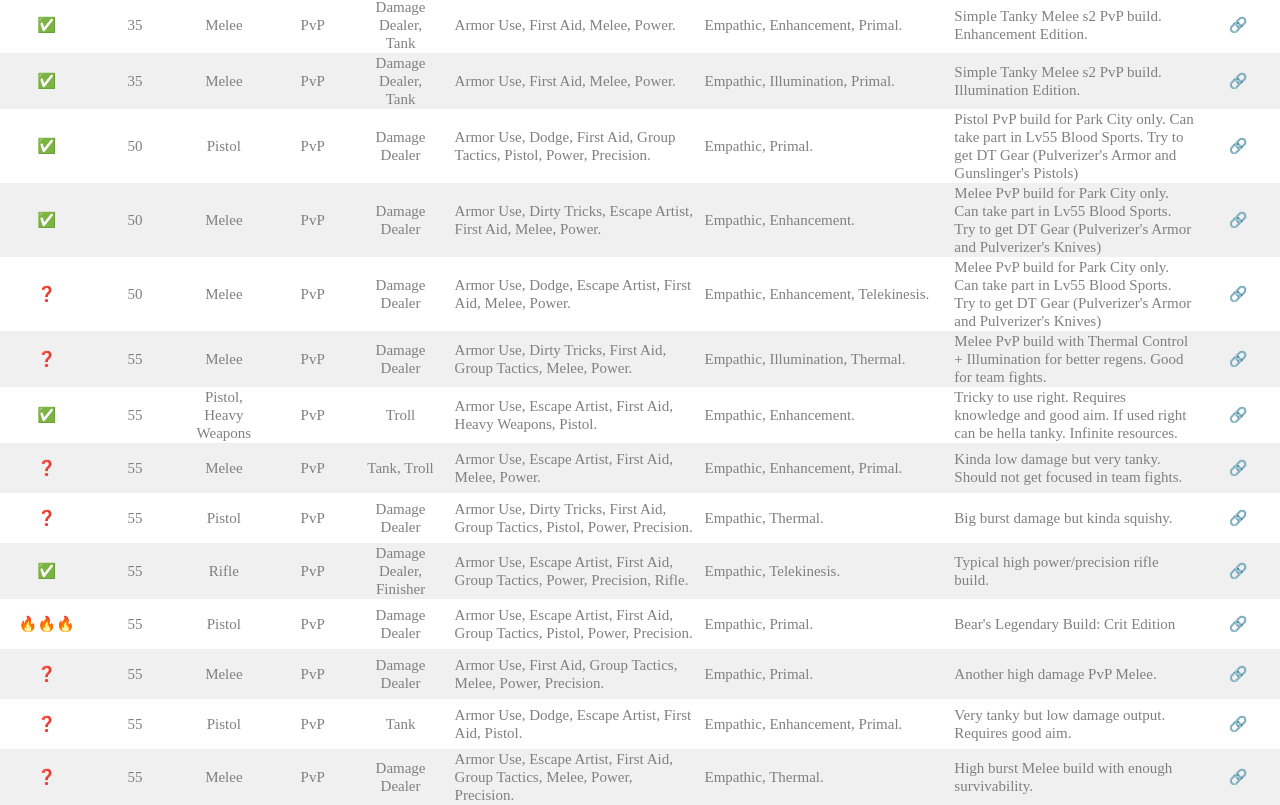
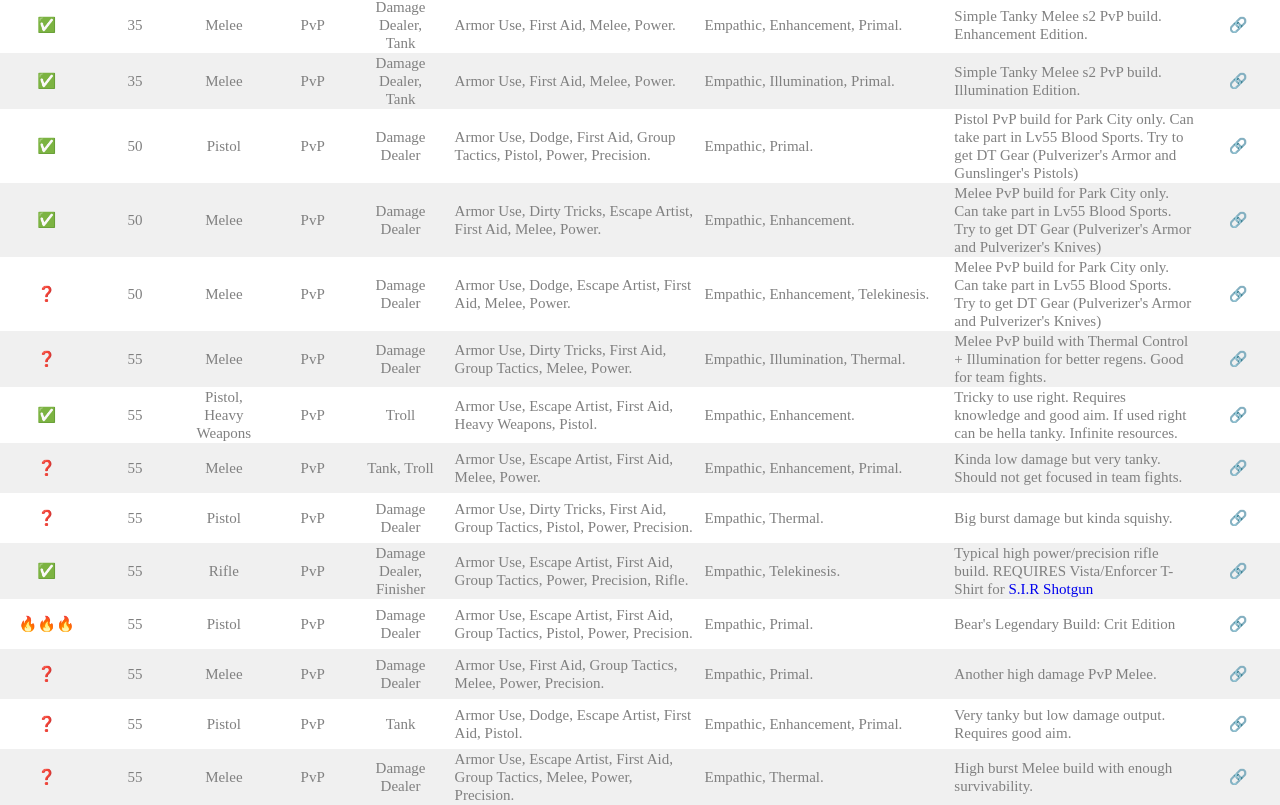
Before and after one commit to bos85/builds, a plain HTML site: page index.html in a window 1280 px wide. Shown: the part 2173-2978 px from the top of the page. Drawn offline with Linux system fonts and the light colour scheme.

Commit message:
Update index.html

```diff
--- a/index.html
+++ b/index.html
@@ -556,7 +556,7 @@
                                 <td class="column5">Damage Dealer, Finisher</td>
                                 <td class="column6">Armor Use, Escape Artist, First Aid, Group Tactics, Power, Precision, Rifle.</td>
                                 <td class="column7">Empathic, Telekinesis.</td>
-                                <td class="column8">Typical high power/precision rifle build. </td>
+                                <td class="column8">Typical high power/precision rifle build. REQUIRES Vista/Enforcer T-Shirt for <a href="https://fallenearth.fandom.com/wiki/S.I.R_Shotgun">S.I.R Shotgun</a></td>
                                 <td class="column9"><a href="https://bos85.github.io/planner/#37013641414E61624C5241AA010190BAB4010101ADB09901B98281010101010101017E01" target="_blank">🔗</a></td>
                             </tr>
                             <tr>
```
